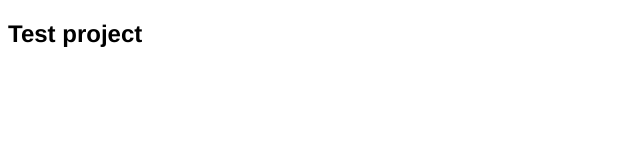
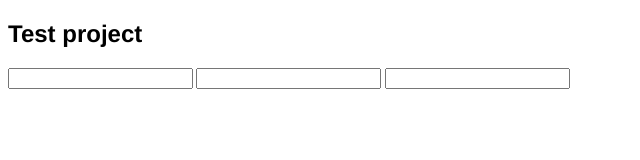
Before and after one commit to adejam/test-project, a website: page index.html in a window 1280 px wide. Shown: the whole page, without its empty margins (0-640 px from the left). Drawn offline with Linux system fonts and the light colour scheme; files that its build step writes are made by us from their sources; files whose address does not match are found by name.

Commit message:
feat: add form skeleton

```diff
--- a/index.html
+++ b/index.html
@@ -8,5 +8,10 @@
   </head>
   <body>
     <h1>Test project</h1>
+    <form>
+      <input type="text"/>
+      <input type="text"/>
+      <input type="text"/>
+    </form>
   </body>
 </html>
```
